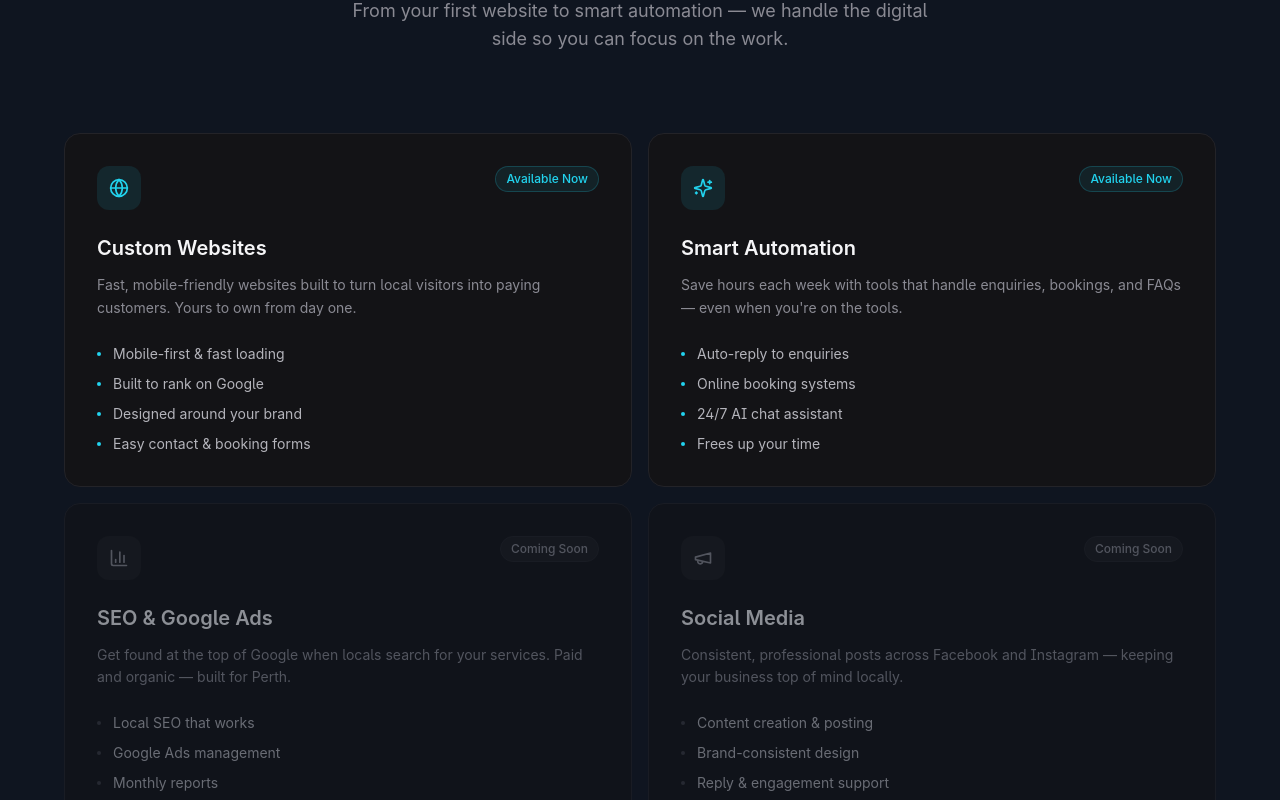
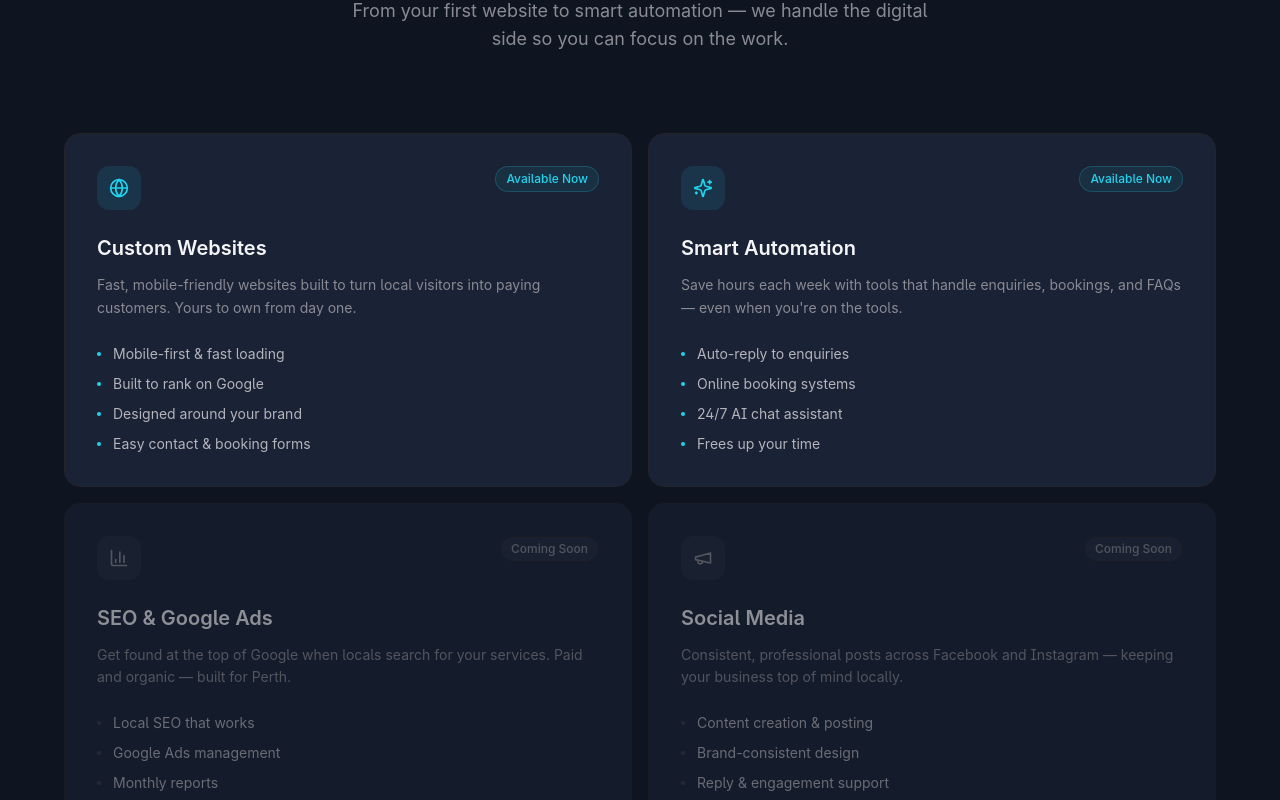
Before and after one commit to zachcolvillez-stack/bluepeek-website, a Next.js app: page / in a window 1280 px wide. Shown: the part 1100-1900 px from the top of the page. Built offline with nearby package versions, Linux system fonts and the light colour scheme.

Commit message:
auto-save: globals.css

```diff
--- a/app/globals.css
+++ b/app/globals.css
@@ -17,7 +17,7 @@ body {
 /* Brand accent — electric cyan, distinct from Bonfire's warm tones */
 :root {
   --bp-bg:       #0f1520;
-  --bp-surface:  #131316;
+  --bp-surface:  #1a2235;
   --bp-border:   #232328;
   --bp-text:     #f5f5f7;
   --bp-muted:    #8a8a93;
```
